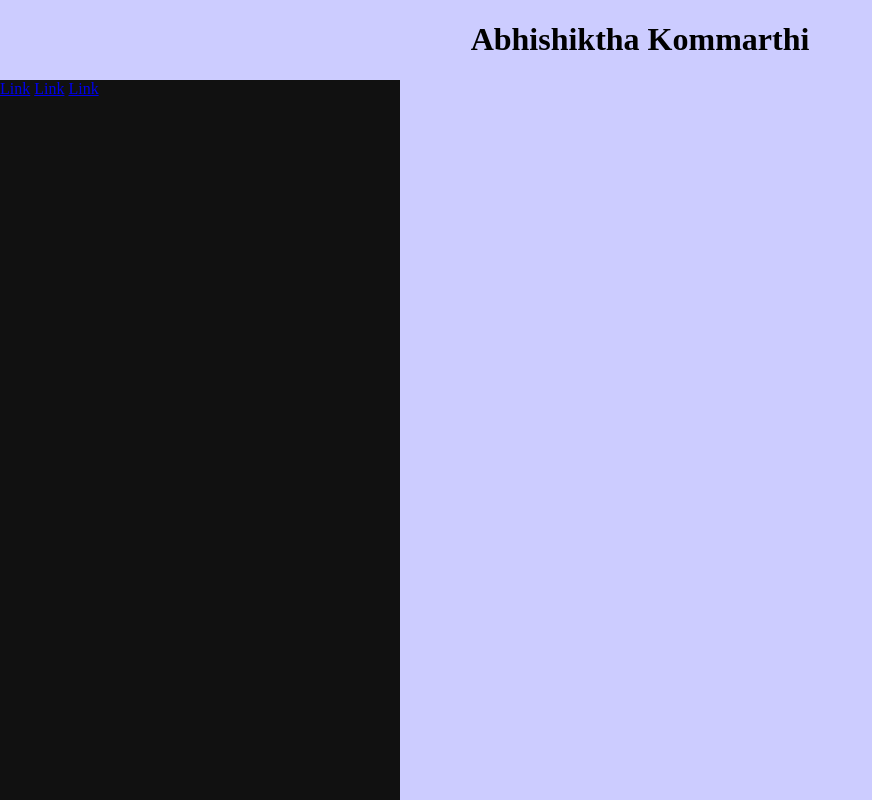
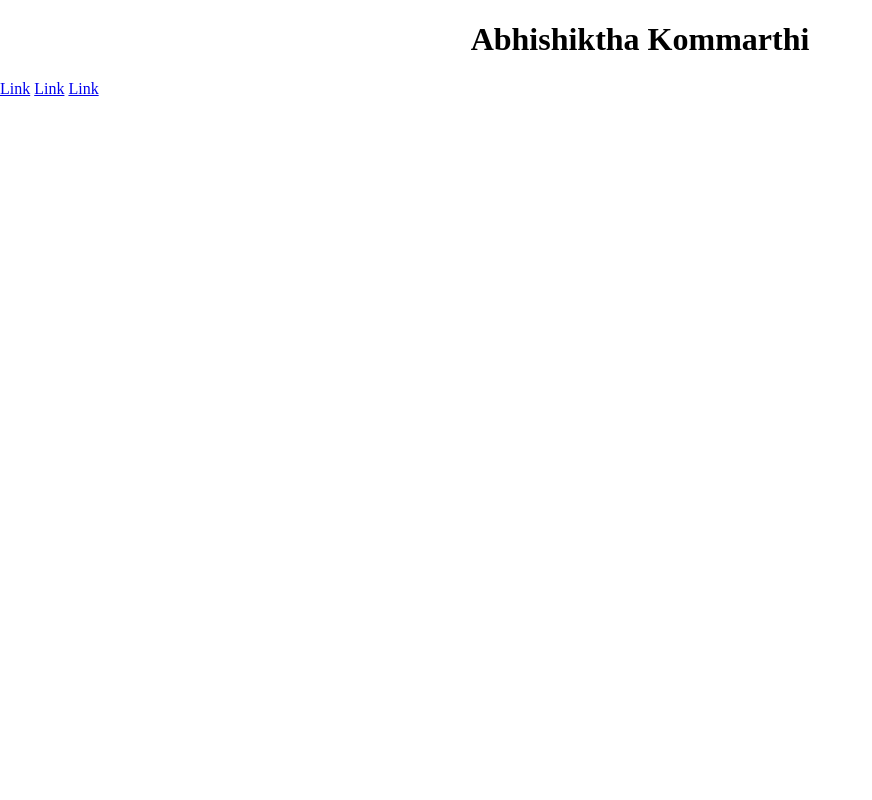
Before and after one commit to abhik444/personal-wesite, a plain HTML site: page index.html in a window 1280 px wide. Shown: the whole page, without its empty margins (0-872 px from the left). Drawn offline with Linux system fonts and the light colour scheme.

Commit message:
Update index.html

```diff
--- a/index.html
+++ b/index.html
@@ -3,7 +3,7 @@
 <style>
 body
 {
-  background-color:#ccccff
+  background-color:#fffff
 ;}
 
 div.a {
@@ -17,7 +17,7 @@ div.a {
   z-index: 1;
   top: 4;
   left: 0;
-  background-color: #111;
+  background-color: ##ccccff;
   overflow-x: hidden;
 }
 .side a:hover {
```
